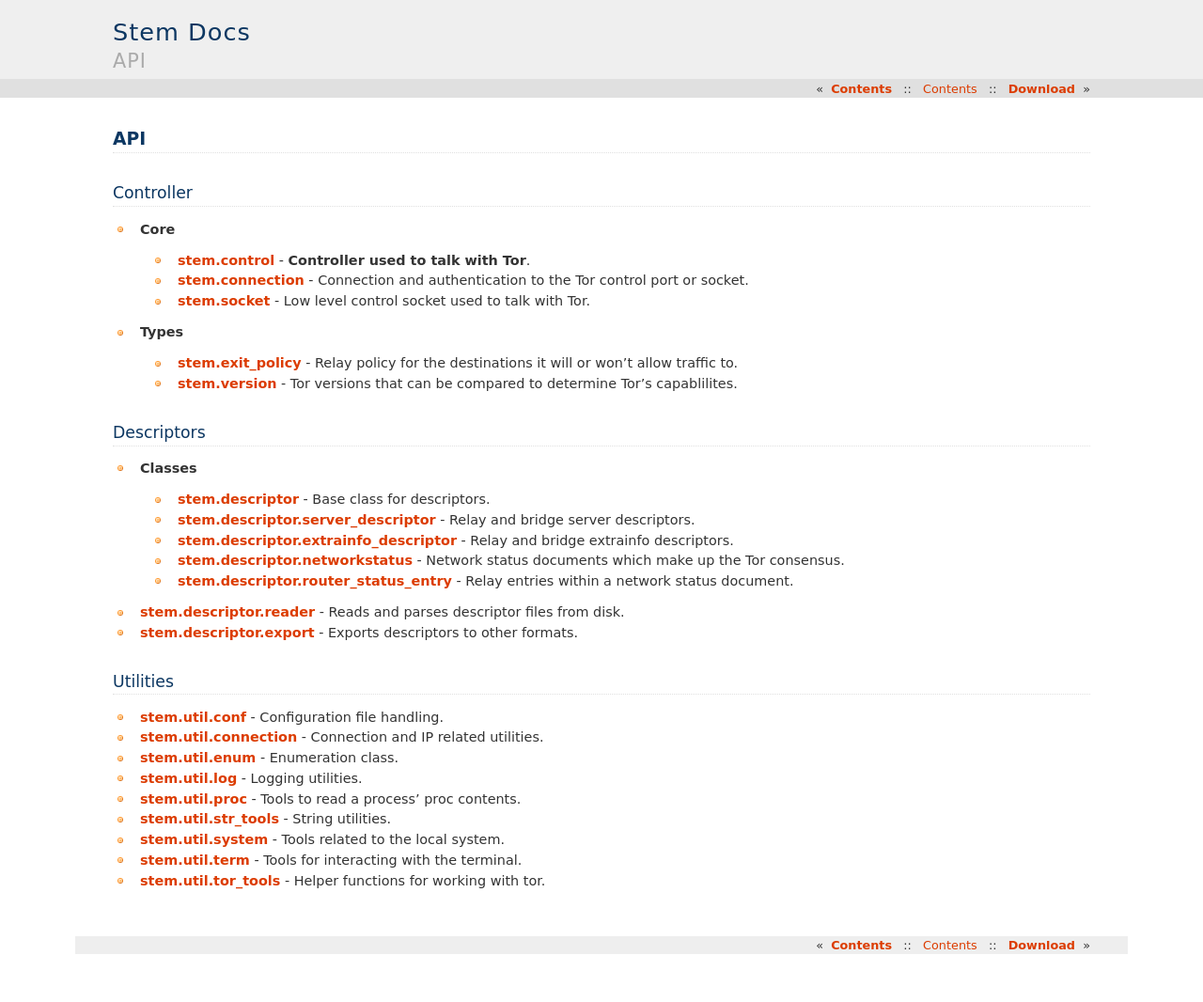
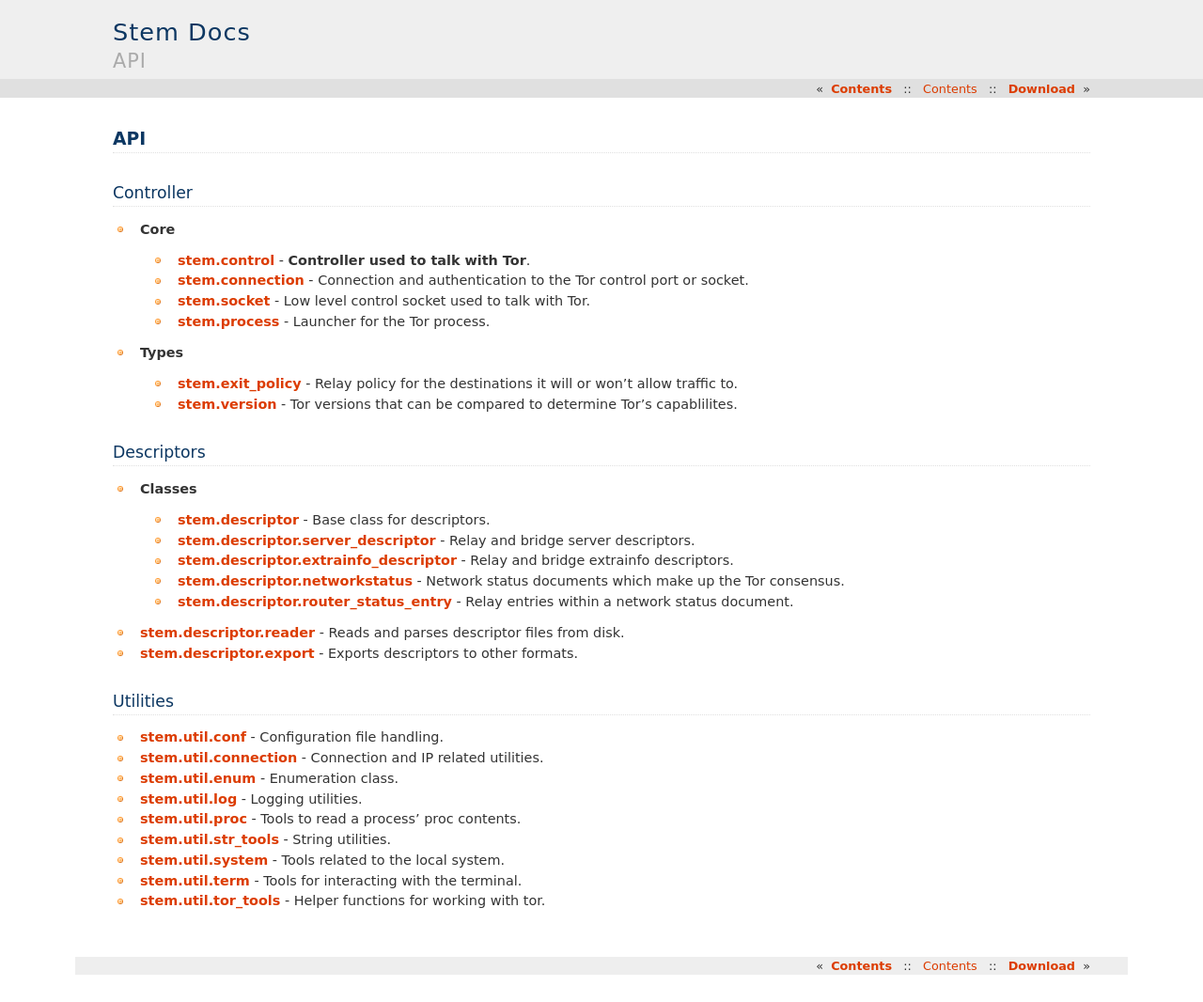
Before and after one commit to torproject/stem, a Sphinx documentation site: the page built from docs/api.rst, in a window 1280 px wide. Shown: the whole page at 94% size. Built offline with Sphinx 7.4.7, drawn with Linux system fonts in a browser that asks for light colours; before the commit the page ends 1044 px from its top, so only the background shows below that.

Commit message:
Revised API docs for stem.process

```diff
--- a/docs/api.rst
+++ b/docs/api.rst
@@ -9,6 +9,7 @@
  * `stem.control <api/control.html>`_ - **Controller used to talk with Tor**.
  * `stem.connection <api/connection.html>`_ - Connection and authentication to the Tor control port or socket.
  * `stem.socket <api/socket.html>`_ - Low level control socket used to talk with Tor.
+ * `stem.process <api/process.html>`_ - Launcher for the Tor process.
 
 * **Types**
 
--- /dev/null
+++ b/docs/api/process.rst
@@ -0,0 +1,4 @@
+Tor Process
+===========
+
+.. automodule:: stem.process
--- a/docs/contents.rst
+++ b/docs/contents.rst
@@ -11,6 +11,7 @@
    api/control
    api/connection
    api/socket
+   api/process
 
    api/exit_policy
    api/version
```
Also changed, not shown: 1 other file.
